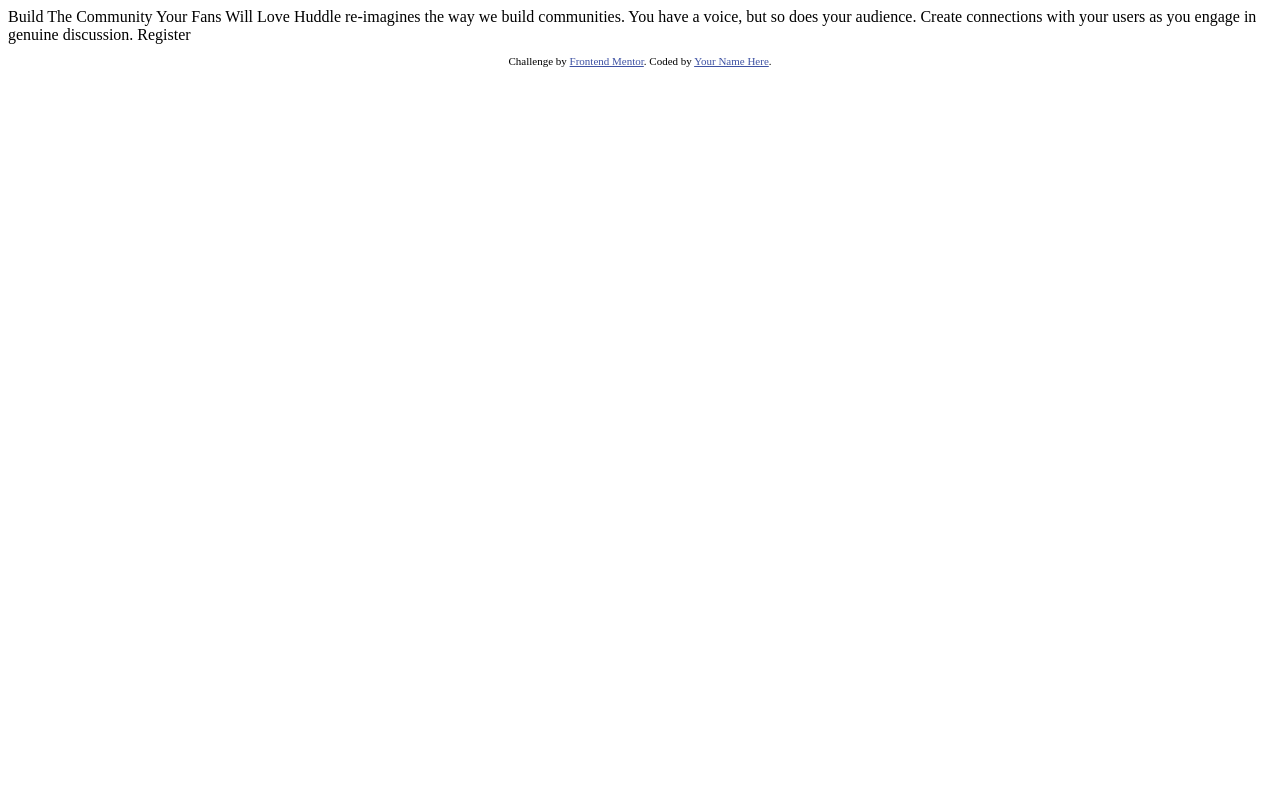
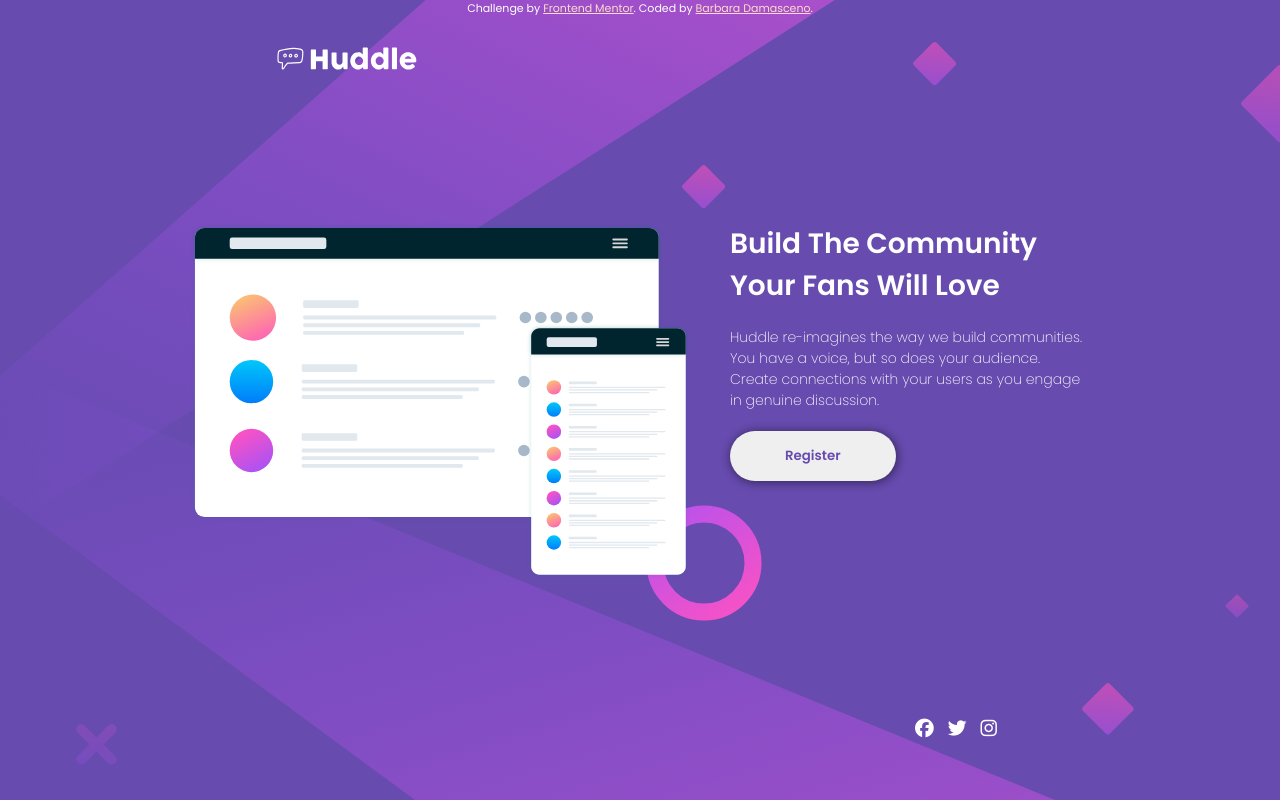
Before and after one commit to barbaradamasdev/huddle-landing-page-with-single-introductory-section-master, a plain HTML site: page index.html in a window 1280 px wide. Drawn offline with Linux system fonts and the light colour scheme.

Commit message:
HTML and CSS done

```diff
--- a/index.html
+++ b/index.html
@@ -5,6 +5,8 @@
   <meta name="viewport" content="width=device-width, initial-scale=1.0"> <!-- displays site properly based on user's device -->
 
   <link rel="icon" type="image/png" sizes="32x32" href="./images/favicon-32x32.png">
+  <link rel="stylesheet" href="style.css">
+  <script src="https://kit.fontawesome.com/997b9a80e2.js" crossorigin="anonymous"></script>
 
   <title>Frontend Mentor | Huddle landing page with single introductory section</title>
 
@@ -15,18 +17,34 @@
   </style>
 </head>
 <body>
+  <header><img src="images/logo.svg" alt="Logo"></header>
 
-  Build The Community Your Fans Will Love
 
-  Huddle re-imagines the way we build communities. You have a voice, but so does your audience.
-  Create connections with your users as you engage in genuine discussion.
+    <div class="banner">
+      <div class="section left">
+        <img src="images/illustration-mockups.svg" alt="illustration mockups">
+      </div>
 
-  Register
+      <div class="section right">
+        <h1>Build The Community Your Fans Will Love</h1>
+        <p>Huddle re-imagines the way we build communities. You have a voice, but so does your audience.
+        Create connections with your users as you engage in genuine discussion. </p>
+
+        <button>Register</button>
+
+      </div>
+    </div>
+
+    <div class="socialMedia">
+      <i class="fa-brands fa-facebook fa-lg" style="color: #ffffff;"></i>
+      <i class="fa-brands fa-twitter fa-lg" style="color: #ffffff;"></i>
+      <i class="fa-brands fa-instagram fa-lg" style="color: #ffffff;"></i>
+    </div>
 
   <footer>
     <p class="attribution">
       Challenge by <a href="https://www.frontendmentor.io?ref=challenge" target="_blank">Frontend Mentor</a>.
-      Coded by <a href="#">Your Name Here</a>.
+      Coded by <a href="https://github.com/barbaradamasdev/">Barbara Damasceno</a>.
     </p>
   </footer>
 </body>
--- /dev/null
+++ b/style.css
@@ -0,0 +1,151 @@
+@import url('https://fonts.googleapis.com/css2?family=Open+Sans&family=Poppins:wght@200;400;600&display=swap');
+/* font-family: 'Open Sans', sans-serif; */
+/* font-family: 'Poppins', sans-serif; */
+
+:root {
+    --violet: rgb(103, 75, 175);
+    --magenta: rgb(232, 130, 232);
+}
+
+* {
+    margin: 0;
+    padding: 0;
+    box-sizing: border-box;
+}
+
+body {
+    background-image: url(images/bg-desktop.svg);
+    background-color: var(--violet);
+    background-repeat: no-repeat;
+    background-size: cover;
+    height: 100vh;
+    color: white;
+    font-family: 'Poppins', sans-serif;
+    font-size: 15px;
+}
+
+header img {
+    width: 150px;
+    position: fixed;
+    top: 40px;
+    left: 270px;
+}
+
+.banner {
+    position: absolute;
+    top: 0;
+    bottom: 0;
+    left: 0;
+    right: 0;
+
+    margin: auto;
+    width: 900px;
+    height: 355px;
+}
+
+.banner {
+    display: flex;
+    gap: 40px;
+}
+
+.banner img {
+    width: 500px;
+}
+
+.banner h1 {
+    font-size: 28px;
+}
+
+.banner p {
+    font-size: 14px;
+    font-weight: 200;
+    margin: 20px 0;
+}
+
+button {
+    padding: 15px 55px;
+    border-radius: 30px;
+    border: none;
+    color: var(--violet);
+    font-family: 'Poppins', sans-serif;
+    font-weight: 600;
+    box-shadow: 1px 1px 10px 1px rgba(0, 0, 0, 0.459);
+}
+
+button:hover {
+    background-color: var(--magenta);
+    color: white;
+    cursor: pointer;
+    font-weight: 400;
+}
+
+i {
+    margin: 0 5px;
+}
+
+/*  This was the only way that I found to change the hover icon, "color" and "fill" do not worked
+    I used this site: https://codepen.io/sosuke/pen/Pjoqqp */
+i:hover {
+    filter: invert(29%) sepia(14%) saturate(4764%) hue-rotate(227deg) brightness(100%) contrast(85%);
+    cursor: pointer;
+}
+
+.socialMedia {
+    width: 100px;
+    position: fixed;
+    bottom: 60px;
+    right: 270px;
+}
+
+footer a:link, footer a:visited {
+    color: rgb(255, 218, 206);
+}
+
+
+
+@media (max-width: 375px) {
+    body {
+        background-image: url(images/bg-mobile.svg);
+        background-size: contain;
+    }
+    .banner {
+        flex-direction: column;
+    }
+
+    header img {
+        width: 150px;
+        top: 50px;
+        left: 30px;
+    }
+
+    .banner img {
+        width: 300px;
+    }
+
+    .banner {
+        text-align: center;
+        top: 250px;
+
+        width: 375px;
+        height: 800px;
+    }
+
+    .right h1 {
+        font-size: 24px;
+        padding: 0 35px;
+    }
+
+    .right p {
+        padding: 0 25px;
+        font-size: 16px;
+    }
+
+    button {
+        padding: 10px 75px;
+        font-weight: 400;
+    }
+
+    .socialMedia {
+        right: 135px;
+    }
+}
```
